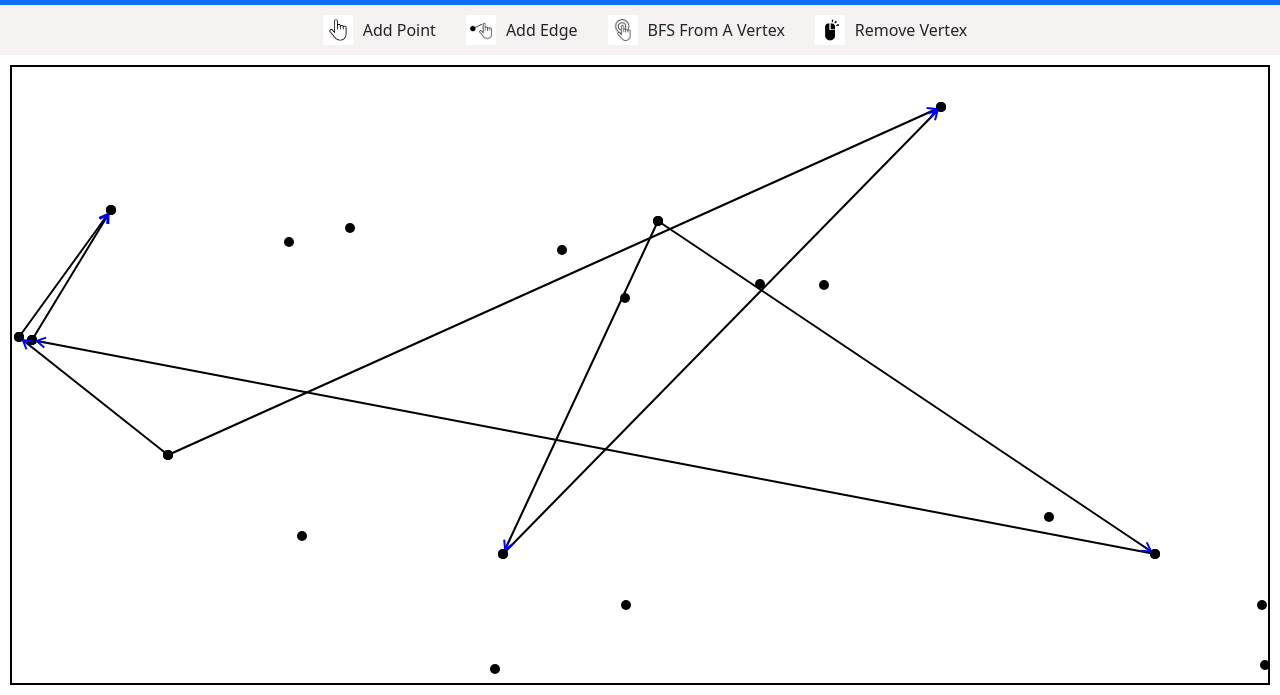
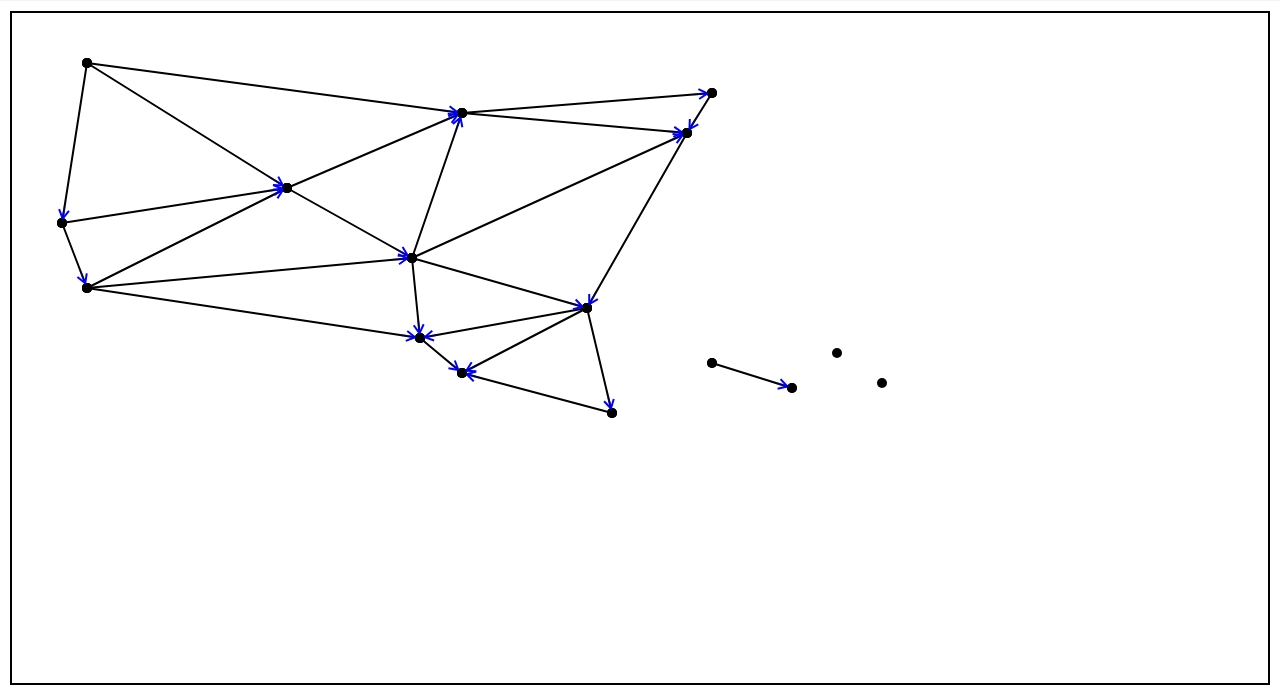
Before and after one commit to PM1776/PM1776.github.io, a website with bundled scripts: page index.html in a window 1280 px wide. Shown: the part 105-800 px from the top of the page. Built offline with nearby package versions, Linux system fonts and the light colour scheme.

Commit message:
Set US as beginning points, removed slider

```diff
--- a/index.html
+++ b/index.html
@@ -19,10 +19,8 @@
                   </button>
                   <div class="collapse navbar-collapse" id="navbarNavAltMarkup">
                     <div class="navbar-nav">
-                        <button class="btn btn-primary me-2" type="button" id="genRand" disabled> Generate Random Points </button>
                         <div class="nav-item dropdown">
-                          <label for="customRange1" class="form-label">Generate Random Points</label>
-                          <input type="range" class="form-range" min=5 max=100 id="customRange1">
+                          <button class="btn btn-primary me-2" type="button" id="genRand" disabled> Generate Random Points </button>
                           <button class="navbar-btn btn btn-primary dropdown-toggle text-light disabled me-2" type="button" id="sort" data-toggle="dropdown" aria-haspopup="true" aria-expanded="false">
                             Merge Sort
                           </button>
--- a/src/index.js
+++ b/src/index.js
@@ -20,9 +20,9 @@ var disabled;
 let addingEdge;
 
 let CANVAS_OFFSET;
-const GENERATED_POINTS = (window.mobileCheck) ? 5 : 20;
+const GENERATE_POINTS = (window.mobileCheck) ? 5 : 20;
 
-var newPointName = GENERATED_POINTS;
+var newPointName = GENERATE_POINTS;
 
 window.mobileCheck = function() {
     let check = false;
@@ -56,7 +56,44 @@ window.addEventListener("load", async (e) => {
 
     // values of navBar elements already set to disabled
     resize(e);
-    generateRandomPoints();
+
+    // map of the US
+    let vertices = [{name: "Seattle", x: 75, y: 50},
+            {name: "San Francisco", x: 50, y: 210},
+            {name: "Los Angeles", x:75, y:275},
+            {name: "Denver", x:275, y:175},
+            {name: "Kansas City", x:400, y:245},
+            {name: "Chicago", x:450, y:100},
+            {name: "Boston", x:700, y:80},
+            {name: "New York", x:675, y:120},
+            {name: "Atlanta", x:575, y:295},
+            {name: "Miami", x:600, y:400},
+            {name: "Dallas", x:408, y:325},
+            {name: "Houston", x:450, y:360},
+            {name: "Caribbean", x:700, y:350},
+            {name: "Caribbean2", x:780, y:375},
+            {name: "Island1", x:825, y:340},
+            {name: "Island2", x:870, y:370},
+        ];
+
+        let edges = [
+            [0, 1], [0, 3], [0, 5],
+            [1, 2], [1, 3],
+            [2, 3], [2, 4], [2, 10],
+            [3, 4], [3, 5],
+            [4, 5], [4, 7], [4, 8], [4, 10],
+            [5, 6], [5, 7],
+            [6, 7],
+            [7, 8],
+            [8, 9], [8, 10], [8, 11],
+            [9, 11],
+            [10, 11],
+            [12, 13]
+        ];
+
+    graph = new Graph(vertices, edges);
+    graph.print();
+    drawGraph(graph, true, 2);
     enableButtons();
 });
 
@@ -81,7 +118,7 @@ function resize(e) {
 }
 
 function generateRandomPoints() {
-    var vertices = new Array(GENERATED_POINTS);
+    var vertices = new Array(GENERATE_POINTS);
 
     for (let i = 0; i < vertices.length; i++) {
         vertices[i] = {name: i, x: Math.floor(Math.random() * canvas.width),
@@ -90,7 +127,7 @@ function generateRandomPoints() {
     let edges = [[6, 3], [1, 8], [2, 19], [11, 7], [3, 1], [6, 11], [8, 19], [7, 2]];
     graph = new Graph(vertices, edges);
 
-    drawGraph(graph, true, 2);
+    drawGraph(graph, true, 1);
 }
 
 function addRemove(e) {
--- a/src/scripts/graph.js
+++ b/src/scripts/graph.js
@@ -133,7 +133,6 @@ export class Graph {
 
             if (this.neighbors.has(u)) {
                 this.neighbors.get(u).push(v);
-                this.neighbors.get(v).push(u);
                 return true;
             }
 
@@ -152,7 +151,6 @@ export class Graph {
             let v2 = this.vertexAt(v);
 
             this.neighbors.get(v1).push(v2);
-            this.neighbors.get(v2).push(v1);
 
             return true;
         }
--- a/src/scripts/graphView.js
+++ b/src/scripts/graphView.js
@@ -319,7 +319,7 @@ async function drawGraph (graph, clear = true, edgeDrawing) {
         for (let neighbor of neighbors) {
 
             // prevents duplicate drawings of an edge
-            if (parseInt(vertex.name) < parseInt(neighbor.name)) {
+            //if (parseInt(vertex.name) < parseInt(neighbor.name)) {
                 switch (edgeDrawing) {
                     case 1:
                         drawDirectionalEdge(vertex, neighbor); break;
@@ -328,7 +328,7 @@ async function drawGraph (graph, clear = true, edgeDrawing) {
                     default:
                         drawEdge(vertex, neighbor);
                 }
-            }
+            //}
         }
         drawVertex(vertex);
     });
--- a/src/styles/index.css
+++ b/src/styles/index.css
@@ -7,9 +7,16 @@ html, body {
     color: white;
 }
 
-/* reformat some bootstrap elements */
+.center {
+    text-align: center;
+}
+
+input[type="range"] {
+    color: grey;
+}
+
 .dropdown {
-    display: grid;
+    display: contents;
 }
 .dropdown-menu {
     top: 100%;
```
